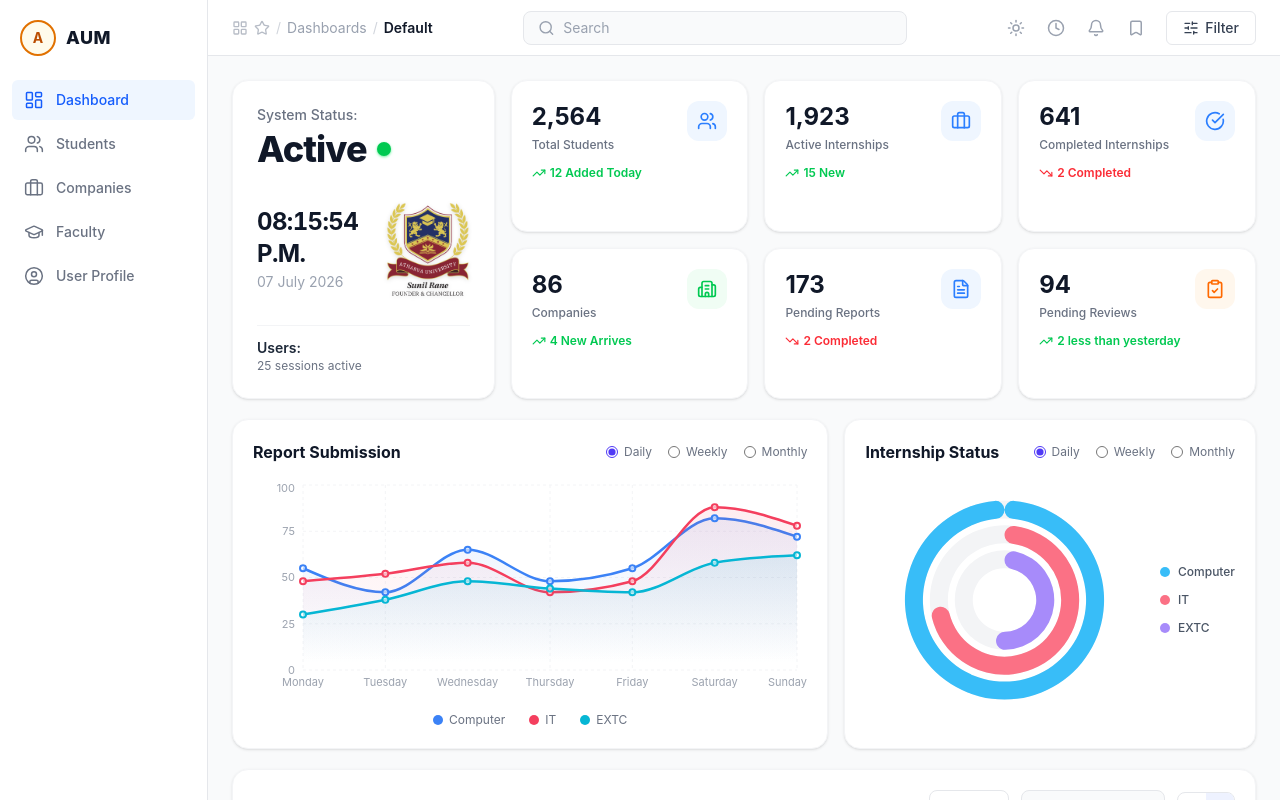
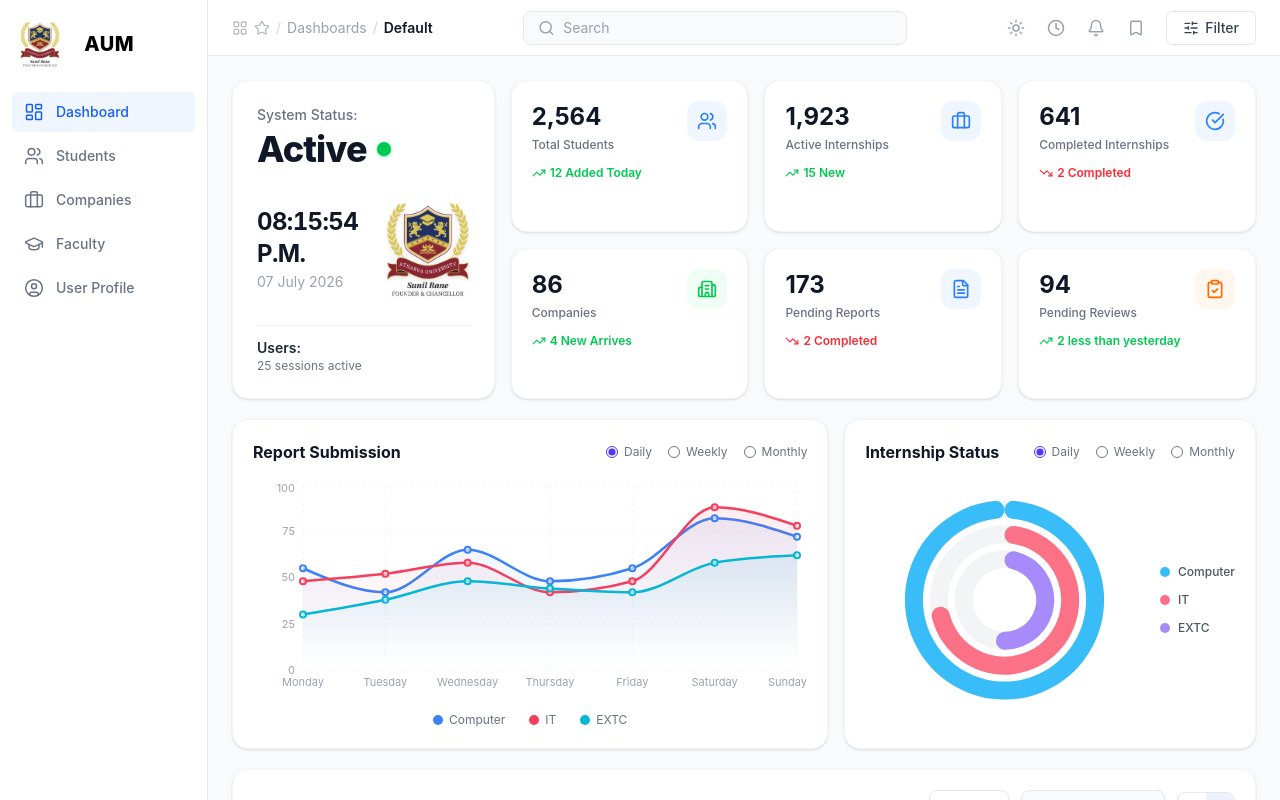
Before and after one commit to Advait-3000/Internship-Tracker-V2, a React (Vite) app in the folder client/: page / in a window 1280 px wide. Built offline with nearby package versions, Linux system fonts and the light colour scheme.

Commit message:
added logo of atharva

```diff
--- a/client/src/components/layout/DashboardLayout.jsx
+++ b/client/src/components/layout/DashboardLayout.jsx
@@ -1,4 +1,4 @@
-import { Outlet, NavLink } from 'react-router-dom';
+import { Outlet, NavLink } from "react-router-dom";
 import {
   LayoutDashboard,
   Users,
@@ -13,17 +13,17 @@ import {
   SlidersHorizontal,
   LayoutGrid,
   Star,
-} from 'lucide-react';
+} from "lucide-react";
 
 /* ──────────────────────────────────────────────
    Navigation link data
    ────────────────────────────────────────────── */
 const navItems = [
-  { to: '/',          label: 'Dashboard',    icon: LayoutDashboard },
-  { to: '/students',  label: 'Students',     icon: Users },
-  { to: '/companies', label: 'Companies',    icon: Briefcase },
-  { to: '/faculty',   label: 'Faculty',      icon: GraduationCap },
-  { to: '/profile',   label: 'User Profile', icon: UserCircle },
+  { to: "/", label: "Dashboard", icon: LayoutDashboard },
+  { to: "/students", label: "Students", icon: Users },
+  { to: "/companies", label: "Companies", icon: Briefcase },
+  { to: "/faculty", label: "Faculty", icon: GraduationCap },
+  { to: "/profile", label: "User Profile", icon: UserCircle },
 ];
 
 /* ──────────────────────────────────────────────
@@ -38,11 +38,13 @@ function DashboardLayout() {
         className="fixed inset-y-0 left-0 z-40 w-52 flex flex-col border-r border-gray-200 bg-white px-3 py-5"
       >
         {/* Logo */}
-        <div className="flex items-center gap-2.5 px-2 pb-6">
-          <div className="flex h-9 w-9 items-center justify-center rounded-full border-2 border-amber-600 bg-amber-50">
-            <span className="text-sm font-bold text-amber-700">A</span>
-          </div>
-          <span className="text-lg font-extrabold tracking-wide text-gray-900">
+        <div className="flex items-center gap-6 px-2 pb-6">
+          <img
+            src="/logo.png"
+            alt="AUM Logo"
+            className="h-12 w-auto object-contain"
+          />
+          <span className="text-xl font-extrabold tracking-wide text-black">
             AUM
           </span>
         </div>
@@ -53,12 +55,12 @@ function DashboardLayout() {
             <NavLink
               key={to}
               to={to}
-              end={to === '/'}
+              end={to === "/"}
               className={({ isActive }) =>
                 `flex items-center gap-3 rounded-md px-3 py-2.5 text-sm font-medium transition-colors duration-150 ${
                   isActive
-                    ? 'bg-blue-50 text-blue-600'
-                    : 'text-gray-500 hover:bg-gray-100 hover:text-gray-900'
+                    ? "bg-blue-50 text-blue-600"
+                    : "text-gray-500 hover:bg-gray-100 hover:text-gray-900"
                 }`
               }
             >
```
